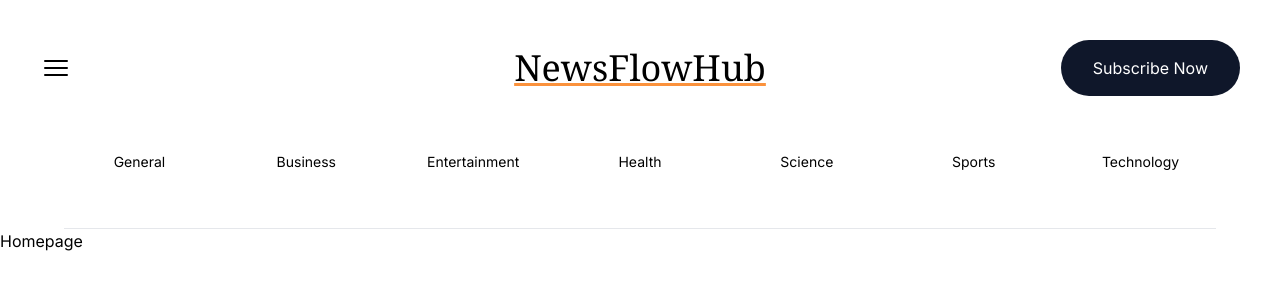
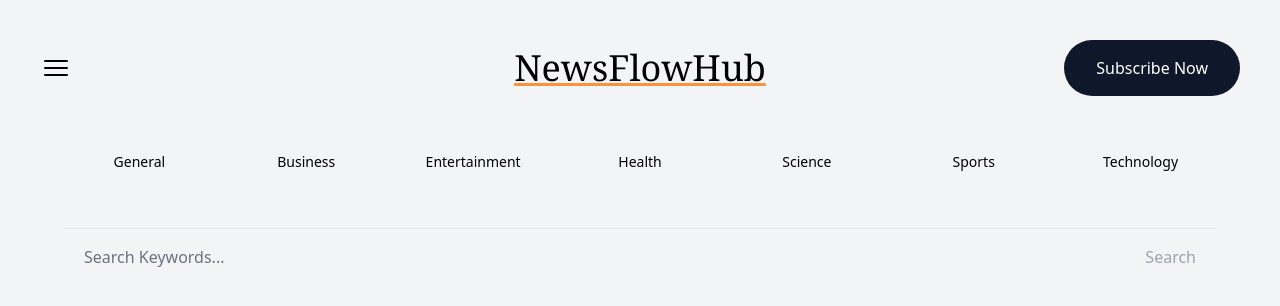
Before and after one commit to shirkocurek/NewsFeed-Live, a Next.js app: page / in a window 1280 px wide. Shown: the top 306 px of the page. Built offline with nearby package versions, Linux system fonts and the light colour scheme.

Commit message:
stepzen and media stack api set up

```diff
--- a/app/Header.tsx
+++ b/app/Header.tsx
@@ -2,6 +2,7 @@ import { Bars3Icon } from "@heroicons/react/24/solid";
 import Link from "next/link";
 import React from "react";
 import NavLinks from "./NavLinks";
+import SearchBox from "./SearchBox";
 
 function Header() {
   return (
@@ -25,7 +26,7 @@ function Header() {
 
       <NavLinks />
 
-      {/* SearchBox */}
+      <SearchBox />
     </header>
   );
 }
--- /dev/null
+++ b/app/SearchBox.tsx
@@ -0,0 +1,42 @@
+"use client";
+
+import { useRouter } from "next/navigation";
+import { FormEvent, useState } from "react";
+
+function SearchBox() {
+  const [input, setInput] = useState("");
+  const router = useRouter();
+
+  const handleSearch = (e: FormEvent<HTMLFormElement>) => {
+    e.preventDefault();
+    if (!input) return;
+
+    router.push(`/search?term=${input}`);
+  };
+
+  return (
+    <form
+      className="max-w-6xl mx-auto flex justify-between items-center px-5"
+      onSubmit={handleSearch}
+      id="search"
+    >
+      <input
+        type="text"
+        value={input}
+        onChange={(e) => setInput(e.target.value)}
+        placeholder="Search Keywords..."
+        className="flex-1 w-full h-14 rounded-sm placeholder-gray-500 text-gray-500 outline-none bg-transparent dark:text-orange-400"
+      />
+
+      <button
+        type="submit"
+        disabled={!input}
+        className="text-orange-400 disabled:text-gray-400 cursor-pointer"
+      >
+        Search
+      </button>
+    </form>
+  );
+}
+
+export default SearchBox;
--- a/app/layout.tsx
+++ b/app/layout.tsx
@@ -17,9 +17,9 @@ export default function RootLayout({
 }) {
   return (
     <html lang="en">
-      <body className={inter.className}>
+      <body className="bg-gray-100 dark:bg-zinc-900 transition-all duration-700">
         <Header/>
-        <div>{children}</div>
+        <div className='max-w-6xl mx-auto'>{children}</div>
       </body>
     </html>
   )
--- a/app/page.tsx
+++ b/app/page.tsx
@@ -1,7 +1,12 @@
-import Image from 'next/image'
+import { categories } from "@/constants";
+import fetchNews from "@/lib/fetchNews";
 
-export default function Home() {
-  return (
-    <div>Homepage</div>
-  )
+async function Homepage() {
+
+  //fetch the news data
+  const news: NewsResponse = await fetchNews(categories.join(","));
+
+  return <div>{/* newslist */}</div>;
 }
+
+export default Homepage;
--- /dev/null
+++ b/index.graphql
@@ -0,0 +1,3 @@
+schema @sdl(files: ["curl/index.graphql"]) {
+  query: Query
+}
--- /dev/null
+++ b/lib/fetchNews.ts
@@ -0,0 +1,15 @@
+const fetchNews =async (
+    category?: Category | string,
+    keywords?: string,
+    isDynamic?: boolean,
+) => {
+    //GraphQL query
+
+    //Fetch function with Next.js 13 caching...
+
+    //Sort function by images vs not images present
+
+    //return result
+}
+
+export default fetchNews;
--- a/package.json
+++ b/package.json
@@ -10,6 +10,8 @@
   },
   "dependencies": {
     "@heroicons/react": "^2.0.18",
+    "graphql": "^16.8.1",
+    "graphql-request": "^6.1.0",
     "next": "14.0.2",
     "react": "^18",
     "react-dom": "^18"
--- /dev/null
+++ b/stepzen.config.json
@@ -0,0 +1,3 @@
+{
+  "endpoint": "api/crusty-zebu"
+}
```
Also changed, not shown: curl/index.graphql (added, +36 -0 lines), typings.d.ts (+25 -0 lines), 1 other file (tests, documents, lock files or other folders).
